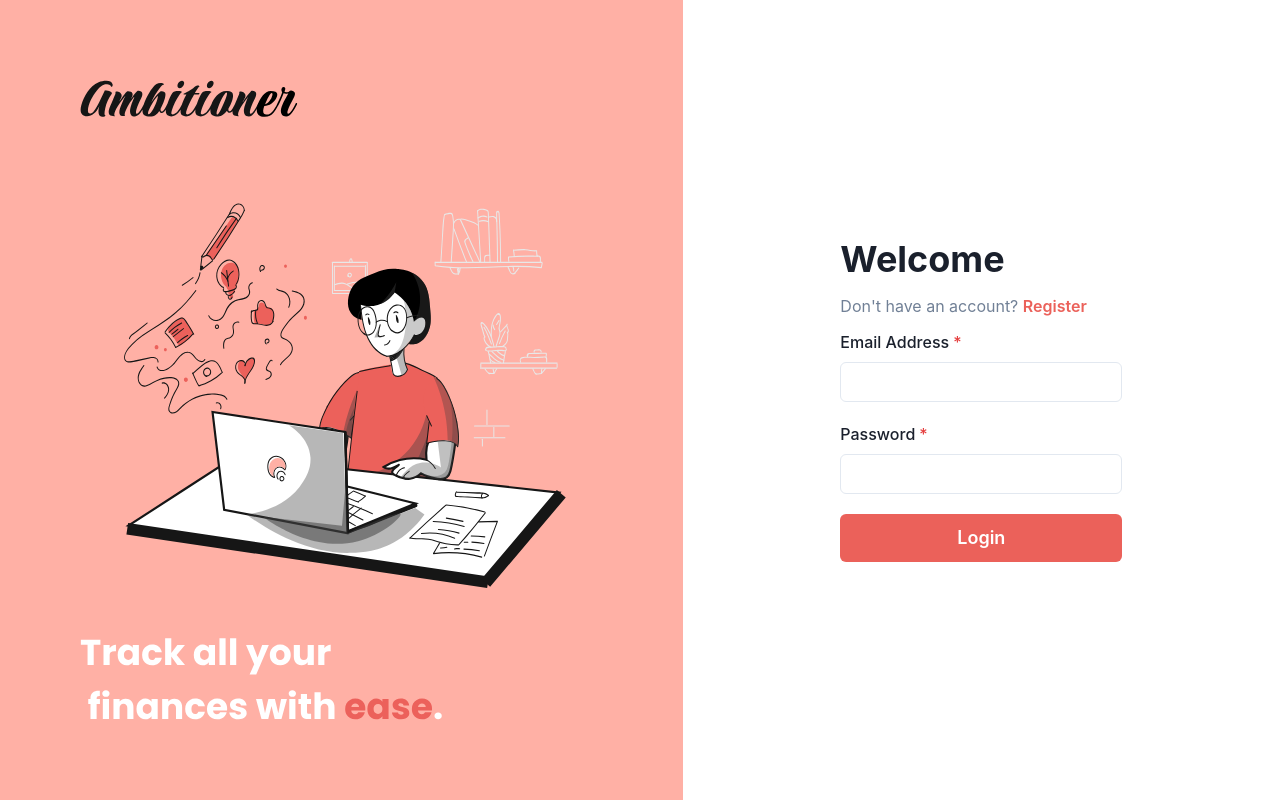
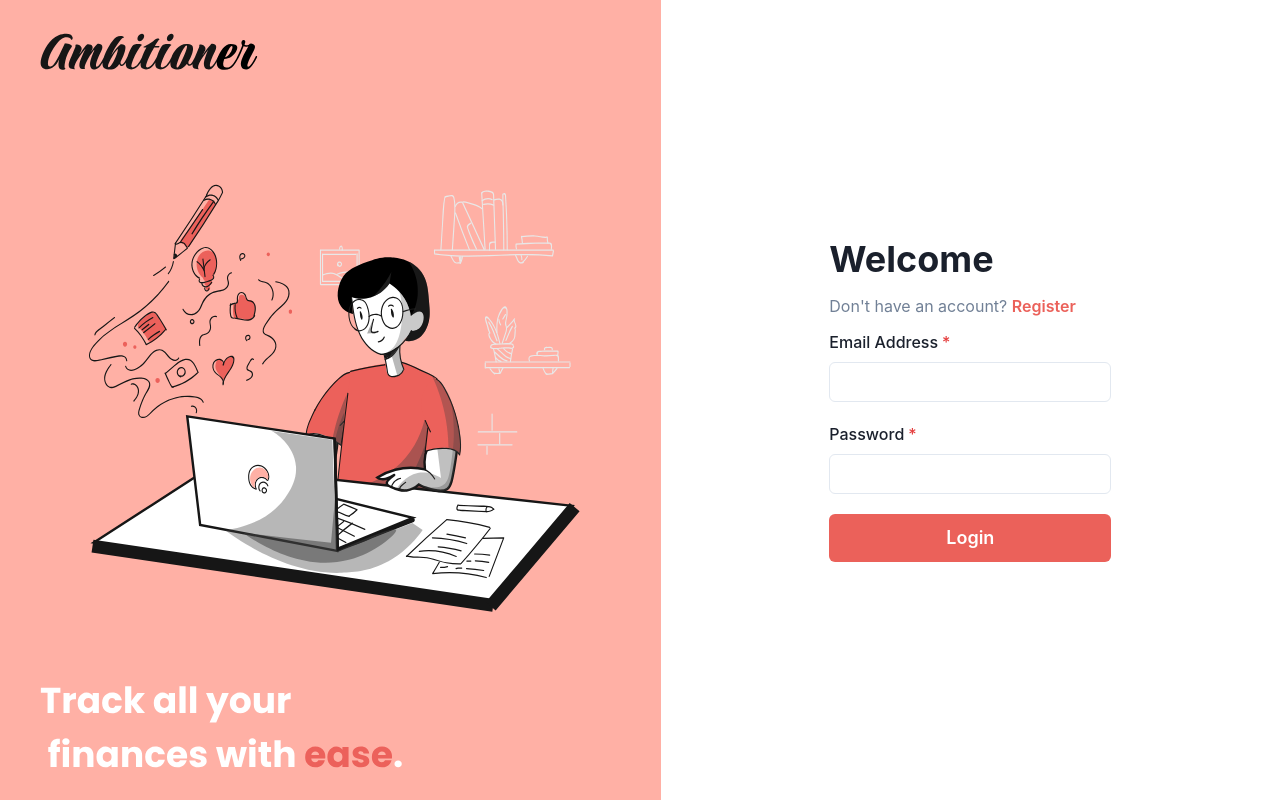
Before and after one commit to F4isalSH/ambitioner, a React (Create React App) app: page /login in a window 1280 px wide. Built offline with nearby package versions, Linux system fonts and the light colour scheme.

Commit message:
Added flex

```diff
--- a/src/components/Sidebanner.tsx
+++ b/src/components/Sidebanner.tsx
@@ -1,12 +1,9 @@
-import { VStack, Image} from "@chakra-ui/react"
+import { VStack, Image,Flex} from "@chakra-ui/react"
 
 export const Sidebanner: React.FC = () => {
     return (
+        <Flex bg='#FFB0A5' alignItems='center' justifyContent='center' w='full' h='full' p={10}>
         <VStack
-        w='full'
-        h='full'
-        bg='#FFB0A5'
-        p={20}
         alignItems='flex-start'
         >
             <Image src='logo.svg'  />
@@ -14,5 +11,7 @@ export const Sidebanner: React.FC = () => {
             <Image src='landingMessage.svg' />
 
         </VStack>
+        </Flex>
+
     )
 }
```
